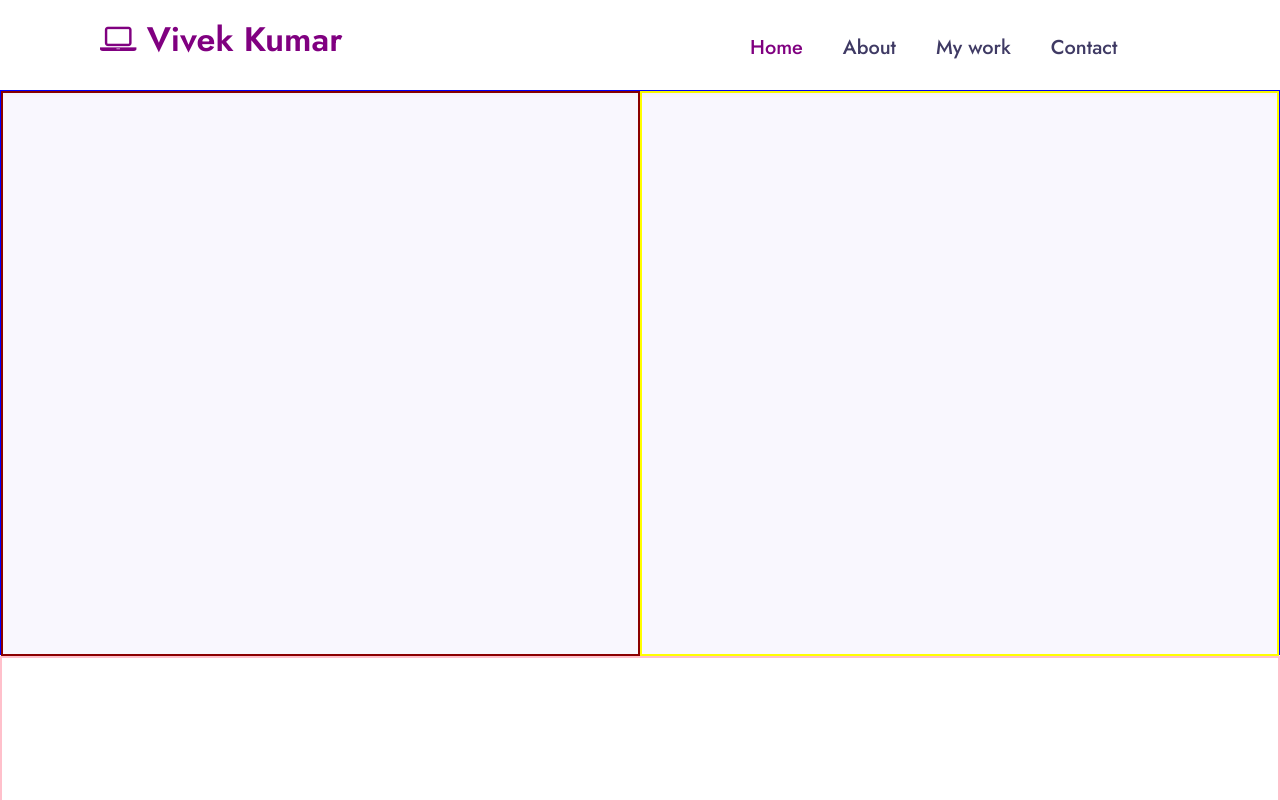
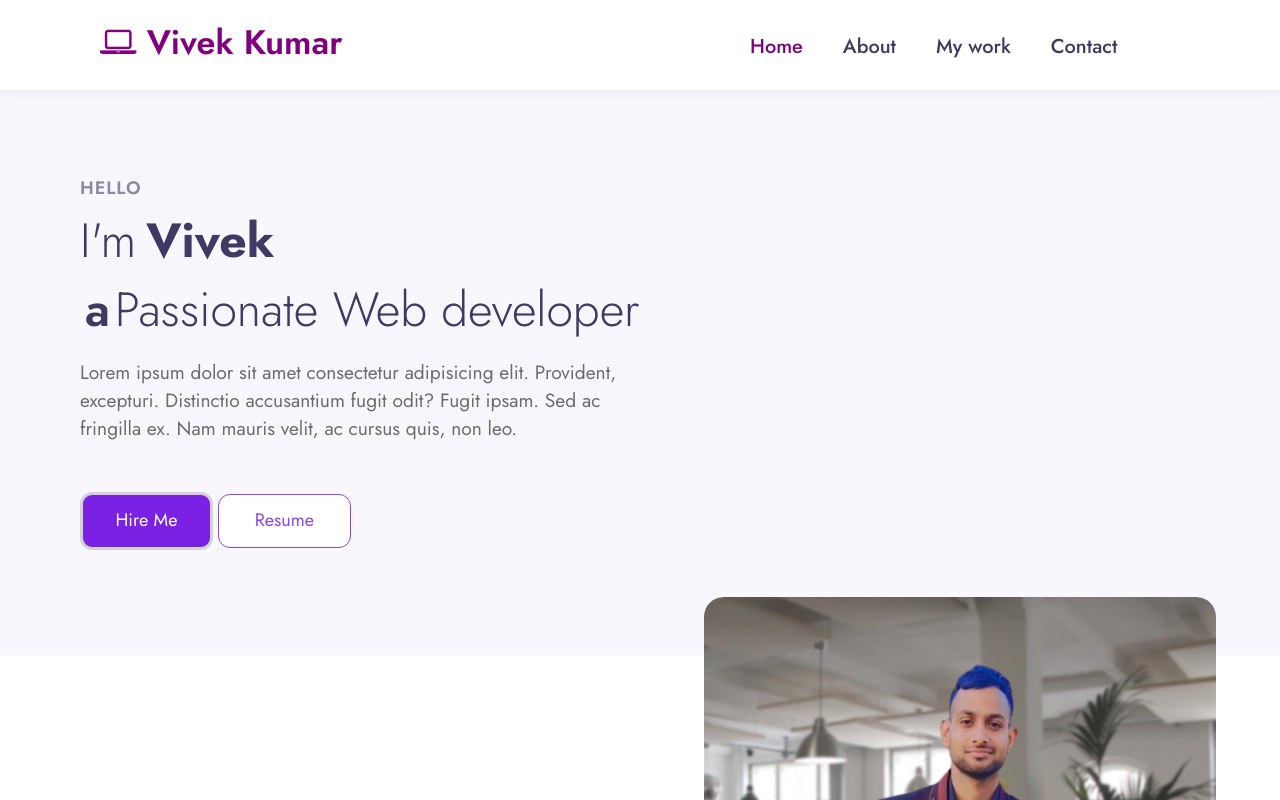
Before and after one commit to Vivekkumar7005/portfolio-website, a plain HTML site: page index.html in a window 1280 px wide. Shown: the top 800 px of the page. Drawn offline with Linux system fonts and the light colour scheme.

Commit message:
banner section is done

```diff
--- a/index.html
+++ b/index.html
@@ -8,7 +8,7 @@
 	<title>Vivek Kumar - Frontend Developer</title>
 	<link rel="stylesheet" type="text/css" href="style.css">
 	<link rel="stylesheet" href="https://cdnjs.cloudflare.com/ajax/libs/font-awesome/4.7.0/css/font-awesome.min.css">
-    <link href="https://fonts.googleapis.com/css2?family=Jost:ital,wght@0,400;0,500;0,600;0,700;0,800;0,900;1,400;1,800&display=swap" rel="stylesheet">
+    <link href="https://fonts.googleapis.com/css2?family=Jost:ital,wght@0,300;0,400;0,500;0,600;0,700;0,800;0,900;1,400;1,800&display=swap" rel="stylesheet">
 </head>
 
 <body>
@@ -19,7 +19,7 @@
 
 	<div class="left_nav">
 		<i class="fa fa-laptop" aria-hidden="true"></i>
-		<span class="name">Vivek Kumar</span>
+		<a href="index.html" class="name">Vivek Kumar</a>
 	</div>
 
 	<div class="right_nav">
@@ -33,8 +33,30 @@
 </nav>
 
 <div class="banner">
-	<div class="banner_left_col"></div>
-	<div class="banner_right_col"></div>
+
+	<div class="banner_left_col">
+
+		<div class="small_font">hello</div>
+		<span>I'm</span>
+		<h1>Vivek</h1><br/>
+		<h6>a</h6>
+		<span>Passionate Web developer</span>
+
+		<p>Lorem ipsum dolor sit amet consectetur adipisicing elit. Provident, excepturi. Distinctio accusantium fugit odit? Fugit ipsam. Sed ac fringilla ex. Nam mauris velit, ac cursus quis, non leo.
+        </p>
+
+        <div class="link-box">
+    		<a href="contact.html">Hire Me</a>
+    	</div>
+
+        <div class="link-box2">
+    		<a href="about.html">Resume</a>
+    	</div>
+    </div>
+
+	<div class="banner_right_col">
+		<img src="images/Vivek.png" class="img_decoration" width="80%">
+	</div>
 </div>
 
 <div class="section2"></div>
--- a/style.css
+++ b/style.css
@@ -5,7 +5,7 @@
 }
 body{
     font-family: 'Jost', sans-serif;
-    background-color: #F6FAF9;
+    /*background-color: #F6FAF9;*/
 }
 .outer{
 	width: 100%;
@@ -29,6 +29,7 @@ body{
 	/*border: 1px solid red;*/
 	position: absolute;
 	left: 100px;
+	top: 18px;
     font-size: 34px;
     color: purple;
 }
@@ -41,7 +42,7 @@ body{
 	font-size: 20px;
 	font-weight: 500;
 	padding-left: 50px;
-	padding-top: 3px;
+	padding-top: 2px;
 }
 .name{
 	width: 300px;
@@ -67,10 +68,99 @@ a{
 .banner{
 	width: 100%;
 	height: 565px;
-	border: 1px solid blue;
+	/*border: 1px solid blue;	*/
 	margin-top: 90px;
 	background-color: #F9F7FE;
 }
+.banner_left_col{
+	width: 580px;
+	height: 400px;
+	/*border: 2px solid darkred;	*/
+	float: left;
+	margin-left: 80px;
+	margin-top: 80px;
+}
+.banner_right_col{
+	width: 50%;
+	height: 565px;
+	/*border: 2px solid yellow;	*/
+	float: right;
+	display: flex;
+	align-items: center;
+	justify-content: center;
+}
+.img_decoration{
+	border-radius: 20px;
+}
+.small_font{
+	font-size: 18px;
+	font-weight: 600;
+	color: #8C89A2;
+	letter-spacing: 1px;
+	line-height: 36px;
+	text-transform: uppercase;
+}
+.banner_left_col h1{
+	display: inline;
+	font-size: 48px;
+	margin-left: 5px;
+	color: #3F3A64;
+}
+.banner_left_col span{
+	font-size: 48px;
+	color: #3F3A64;
+	font-weight: 300;
+}
+.banner_left_col h6{
+	display: inline;
+	font-size: 48px;
+	margin-left: 5px;
+	color: #3F3A64;
+	font-weight: 600;
+}
+.banner_left_col p{
+	font-size: 19.2px;
+	color: #6E6B69;
+	margin-top: 14px;
+}
+.big_font{
+	word-spacing: 10px;
+}
+.link-box{
+	 width: 133px;
+	 height: 58px;
+	 border: 3px solid lightgray;
+	 text-align: center;
+	 font-size: 18px;
+	 margin-top: 50px;
+	 padding-top: 12px;
+	 background-color: #7A21E3;
+	 border-radius: 12px;
+	 display: inline-block;
+}
+.link-box a{
+	color: white;
+}
+.link-box2{
+	 width: 133px;
+	 height: 54px;
+	 border: 1px solid #8E43E7;
+	 text-align: center;
+	 font-size: 18px;
+	 margin-top: 50px;
+	 padding-top: 12px;
+	 background-color: white;
+	 border-radius: 12px;
+	 display: inline-block;
+}
+.link-box2 a{
+	color: #8E43E7;
+}
+
+
+
+
+
 .about_section{
 	width: 100%;
 	height: 200px;
@@ -121,20 +211,6 @@ a{
 	display: flex;
 	justify-content: center;
 }
-.banner_left_col{
-	width: 50%;
-	height: 565px;
-	border: 2px solid darkred;
-	float: left;
-}
-.banner_right_col{
-	width: 50%;
-	height: 565px;
-	border: 2px solid yellow;
-	float: left;
-}
-
-
 .section2{
 	width: 100%;
 	height: 565px;
```
Also changed, not shown: about.html (+1 -1 lines), contact.html (+1 -1 lines), my_work.html (+1 -1 lines), images/vivek.png (added).
